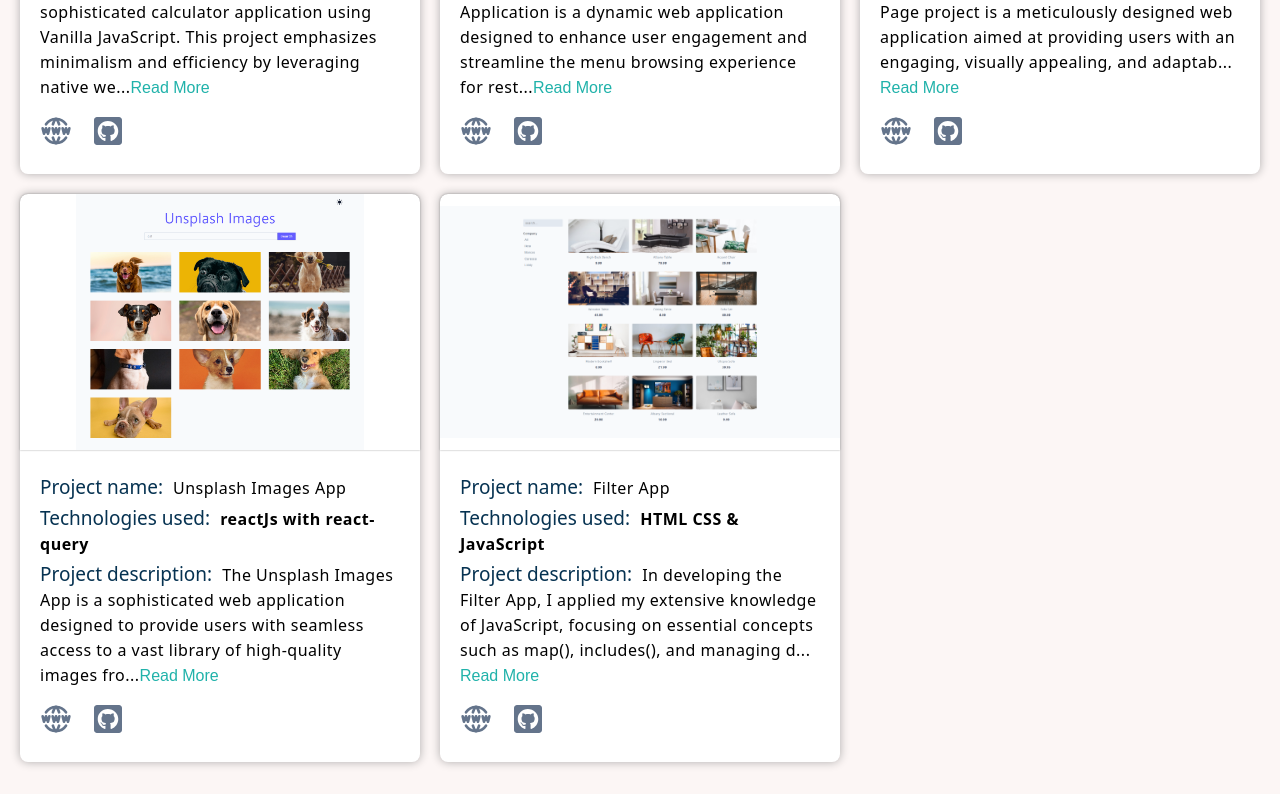
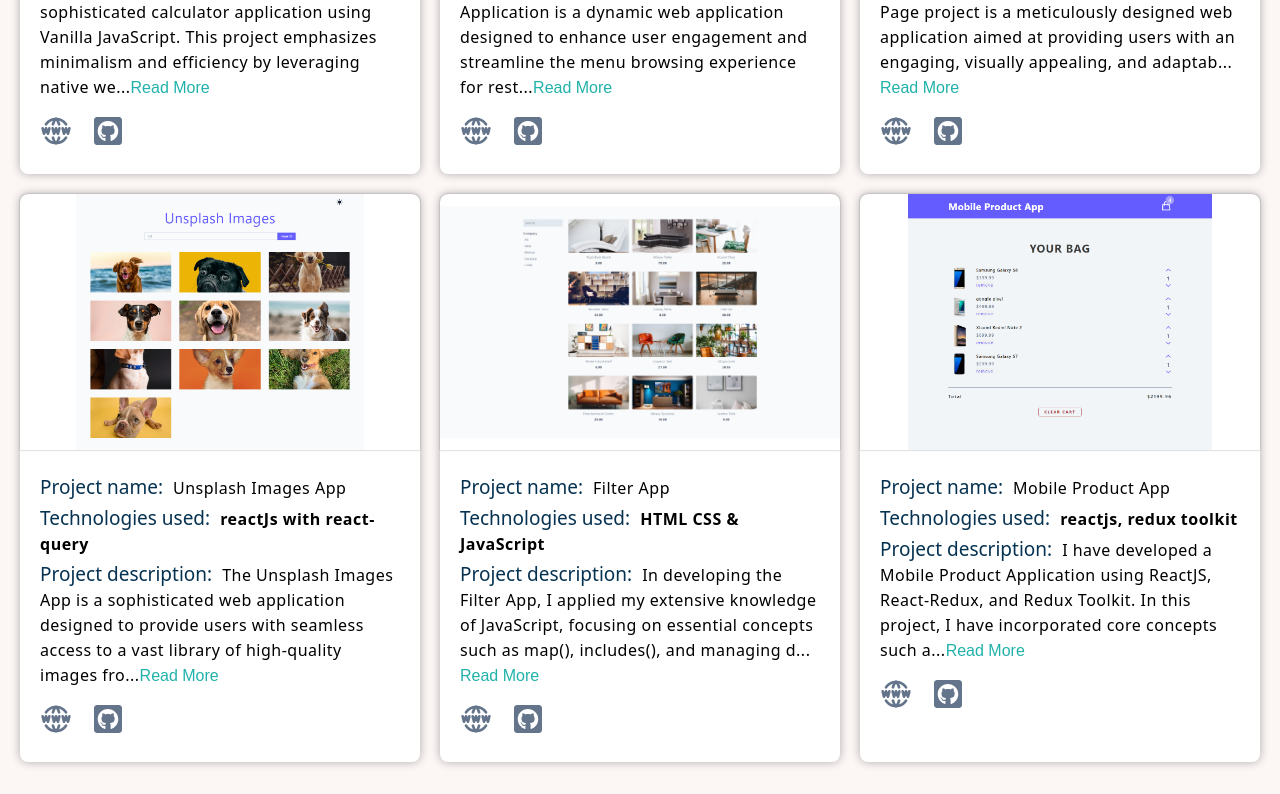
Before and after one commit to Keerti-kumar-shakya/host-small-project-setup, a React (Vite) app: page / in a window 1280 px wide. Shown: the part 1982-2776 px from the top of the page. Built offline with nearby package versions, Linux system fonts and the light colour scheme; a web font is replaced by a local one.

Commit message:
mobile product app uploaded

```diff
--- a/src/projectsData.js
+++ b/src/projectsData.js
@@ -10,6 +10,7 @@ import sImg_8 from './projects-images/08-menu-app.png';
 import sImg_9 from './projects-images/09-responsive-home-page.png';
 import sImg_10 from './projects-images/10-unsplash-images-app.png';
 import sImg_11 from './projects-images/11-filter-app.png';
+import sImg_12 from './projects-images/12-mobile-product-app.png';
 //import sImg_3 from './projects-images'
 
 import { nanoid } from 'nanoid';
@@ -185,4 +186,33 @@ export const smallProjectData = [
   projectName: 'Filter App'
 
 },
+
+// 12-project
+{
+  id: nanoid(),
+  category: 'react-redux',
+  img: sImg_12,
+  techUsed: 'reactjs, redux toolkit',
+  desc: `I have developed a Mobile Product Application using ReactJS, React-Redux, and Redux Toolkit. In this project, I have incorporated core concepts such as thunkAPI, immer, asynchronous functions, and API integration to ensure efficient state management and seamless user interactions.`,
+  url: 'https://01-small-react-redux-project-app.netlify.app/',
+
+  github: 'https://github.com/Keerti-kumar-shakya/small-react-redux-projects/tree/main/01%20-%20mobile-product-app',
+
+  projectName: 'mobile product app'
+
+}
+
+
 ]
+
+// {
+//   id: nanoid(),
+//   category: '',
+//   img: ,
+//   techUsed: '',
+//   desc: ``,
+//   url: '',
+//   github: '',
+//   projectName: ''
+
+// }
```
Also changed, not shown: src/projects-images/12-mobile-product-app.png (added).
